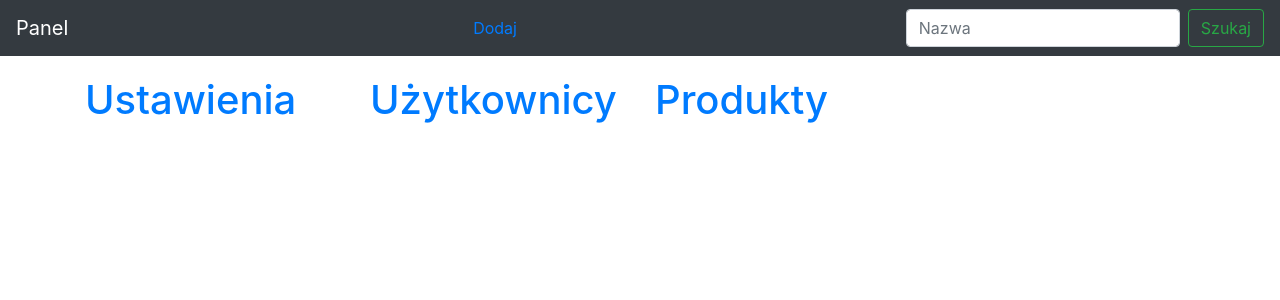
After one commit to projektshop/shop, a PHP site: page /admin.php in a window 1280 px wide. The commit adds this page. Shown: the top 300 px of the page. Run offline with PHP 8.4, Linux system fonts and the light colour scheme; some libraries are stand-ins or nearby versions.

Commit message:
add admin site

```diff
--- /dev/null
+++ b/admin.php
@@ -0,0 +1,69 @@
+<?php
+
+session_start();
+
+?>
+<?php
+if((isset($_SESSION['zalogowany'])) && ($_SESSION['zalogowany'] == true))
+{
+    header('Location: index.php');
+    exit();
+}
+
+?>
+<!DOCTYPE html>
+<html lang="pl">
+<head>
+    <meta charset="utf-8">
+    <meta name="viewport" content="width=device-width, initial-scale=1, shrink-to-fit=no">
+    <meta name="description" content="">
+    <meta name="author" content="">
+    <link rel="icon" href="../../favicon.ico">
+
+
+    <title>Sklep butów</title>
+    <link rel="canonical" href="https://getbootstrap.com/docs/4.0/examples/starter-template/">
+
+    <!-- Bootstrap core CSS -->
+    <link rel="stylesheet" href="https://maxcdn.bootstrapcdn.com/bootstrap/4.0.0/css/bootstrap.min.css" integrity="sha384-Gn5384xqQ1aoWXA+058RXPxPg6fy4IWvTNh0E263XmFcJlSAwiGgFAW/dAiS6JXm" crossorigin="anonymous">
+    <link rel="stylesheet" href="./assets/css/style.css" type="text/css"/>
+    <script
+            src="https://code.jquery.com/jquery-3.4.1.js"
+            integrity="sha256-WpOohJOqMqqyKL9FccASB9O0KwACQJpFTUBLTYOVvVU="
+            crossorigin="anonymous"></script>
+    <script src="https://cdnjs.cloudflare.com/ajax/libs/popper.js/1.12.9/umd/popper.min.js" integrity="sha384-ApNbgh9B+Y1QKtv3Rn7W3mgPxhU9K/ScQsAP7hUibX39j7fakFPskvXusvfa0b4Q" crossorigin="anonymous"></script>
+    <script src="https://maxcdn.bootstrapcdn.com/bootstrap/4.0.0/js/bootstrap.min.js" integrity="sha384-JZR6Spejh4U02d8jOt6vLEHfe/JQGiRRSQQxSfFWpi1MquVdAyjUar5+76PVCmYl" crossorigin="anonymous"></script>
+    <style>
+        body{
+            background-color: white;
+        }
+    </style>
+</head>
+
+<body>
+<nav class="navbar navbar-dark bg-dark justify-content-between">
+    <a class="navbar-brand">Panel</a>
+    <a href="#" onclick="addNewProduct()">Dodaj</a>
+    <form class="form-inline">
+        <input class="form-control mr-sm-2" type="search" placeholder="Nazwa" aria-label="Search">
+        <button class="btn btn-outline-success my-2 my-sm-0" type="submit">Szukaj</button>
+    </form>
+</nav>
+
+<div class="container">
+
+    <div class="row">
+        <div class="square col-xs-12 col-sm-9 col-md-6 col-lg-3">
+            <a href="#"><h1>Ustawienia</h1></a>
+        </div>
+        <div class="square col-xs-12 col-sm-9 col-md-6 col-lg-3">
+            <a href="users.php"><h1>Użytkownicy</h1></a>
+        </div>
+        <div class="square col-xs-12 col-sm-9 col-md-6 col-lg-3">
+            <a href="products.php"><h1>Produkty</h1></a>
+        </div>
+    </div>
+
+</div>
+</body>
+</html>
```
Also changed, not shown: rejestracja.php (+9 -7 lines).
